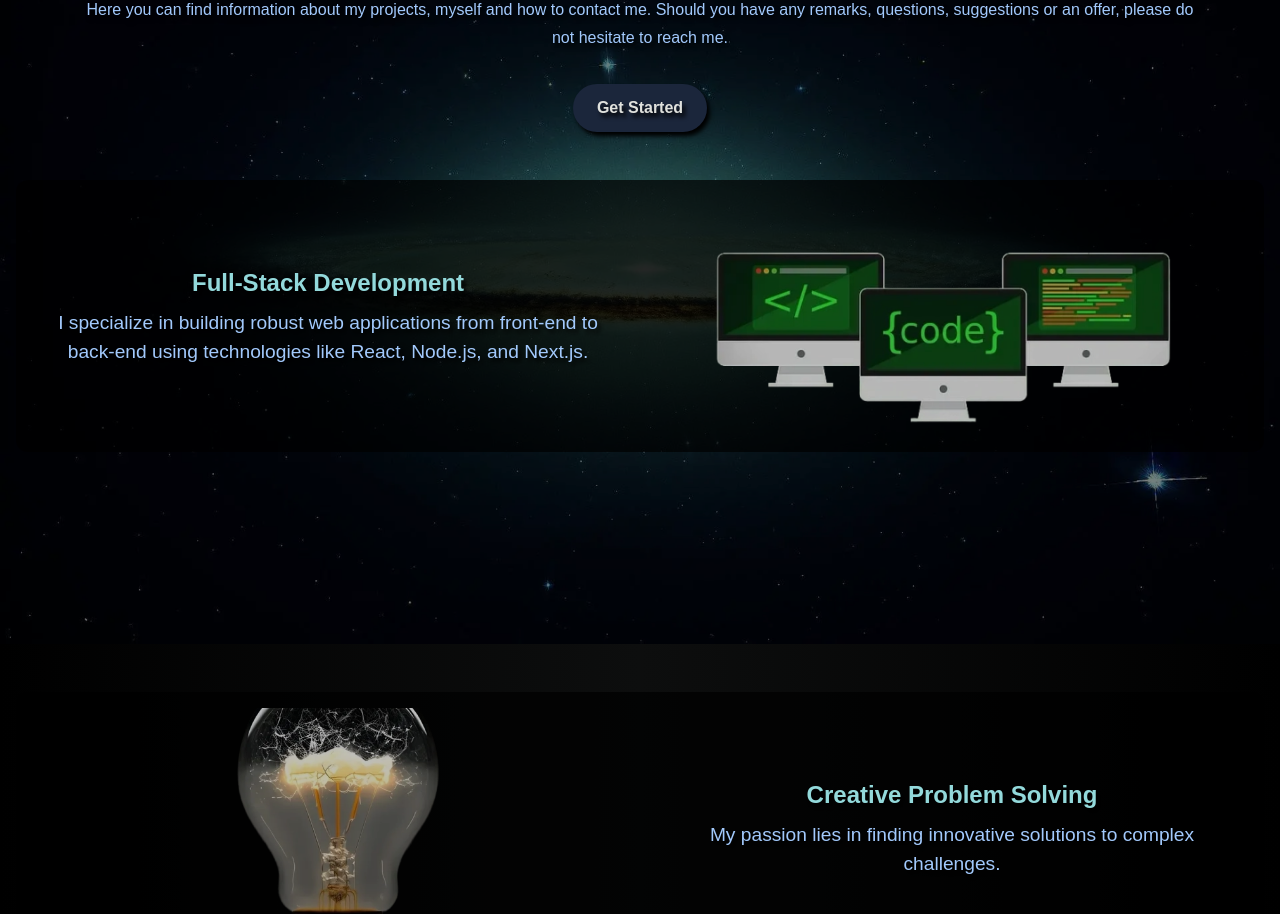
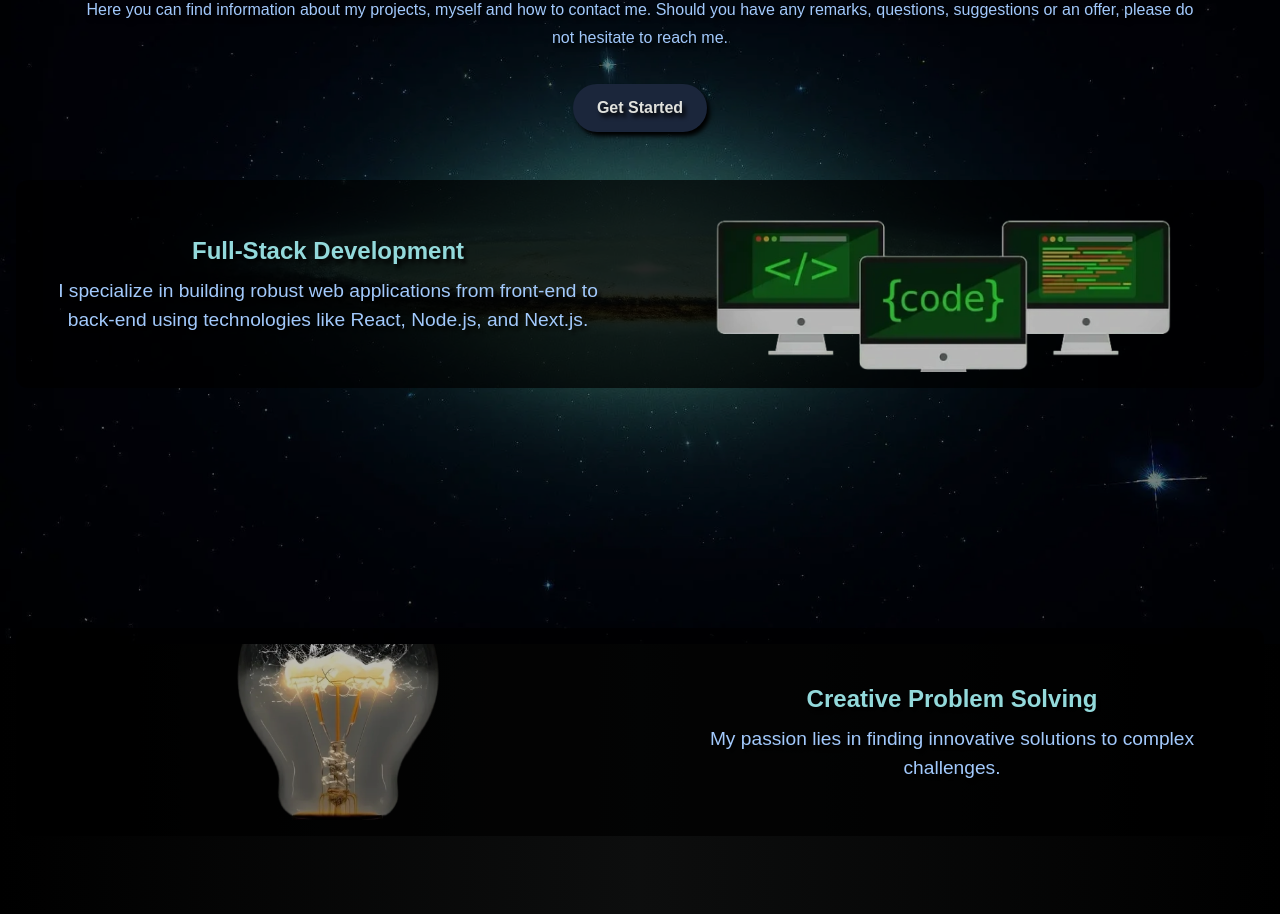
Before and after one commit to SpooRe91/mb-portfolio-app, a Next.js app in the folder mb-portfolio-app/: page / in a window 1280 px wide. Shown: the part 643-1557 px from the top of the page. Built offline with nearby package versions, Linux system fonts and the light colour scheme; no server answers.

Commit message:
update: updated cards height and project card text contrast

```diff
--- a/mb-portfolio-app/src/app/page.tsx
+++ b/mb-portfolio-app/src/app/page.tsx
@@ -75,11 +75,11 @@ const HomePage = () => {
 								i % 2 === 0 ? 'md:flex-row-reverse' : 'md:flex-row'
 							}`}
 						>
-							<div className="h-[15rem] w-full flex-shrink-0 md:w-1/2">
+							<div className="h-[11rem] w-full flex-shrink-0 md:w-1/2">
 								<Image
 									src={cardImages[key]}
 									alt={key}
-									className="h-full max-h-[15rem] w-full rounded-lg object-cover brightness-[0.75]"
+									className="h-full max-h-[11rem] w-full rounded-lg object-cover brightness-[0.75]"
 								/>
 							</div>
 
--- a/mb-portfolio-app/src/common/Components/ProjectCard/ProjectCard.tsx
+++ b/mb-portfolio-app/src/common/Components/ProjectCard/ProjectCard.tsx
@@ -32,7 +32,7 @@ export const ProjectCard = ({
 				title={title}
 				content={content}
 				url={url}
-				className={`text-block flex w-80 flex-col items-center gap-4 text-colorMedLightBlue transition-all hover:contrast-100 md:contrast-0`}
+				className={`flex w-80 flex-col items-center gap-4 text-colorMedLightBlue transition-all`}
 			>
 				<Link
 					href={url}
```
